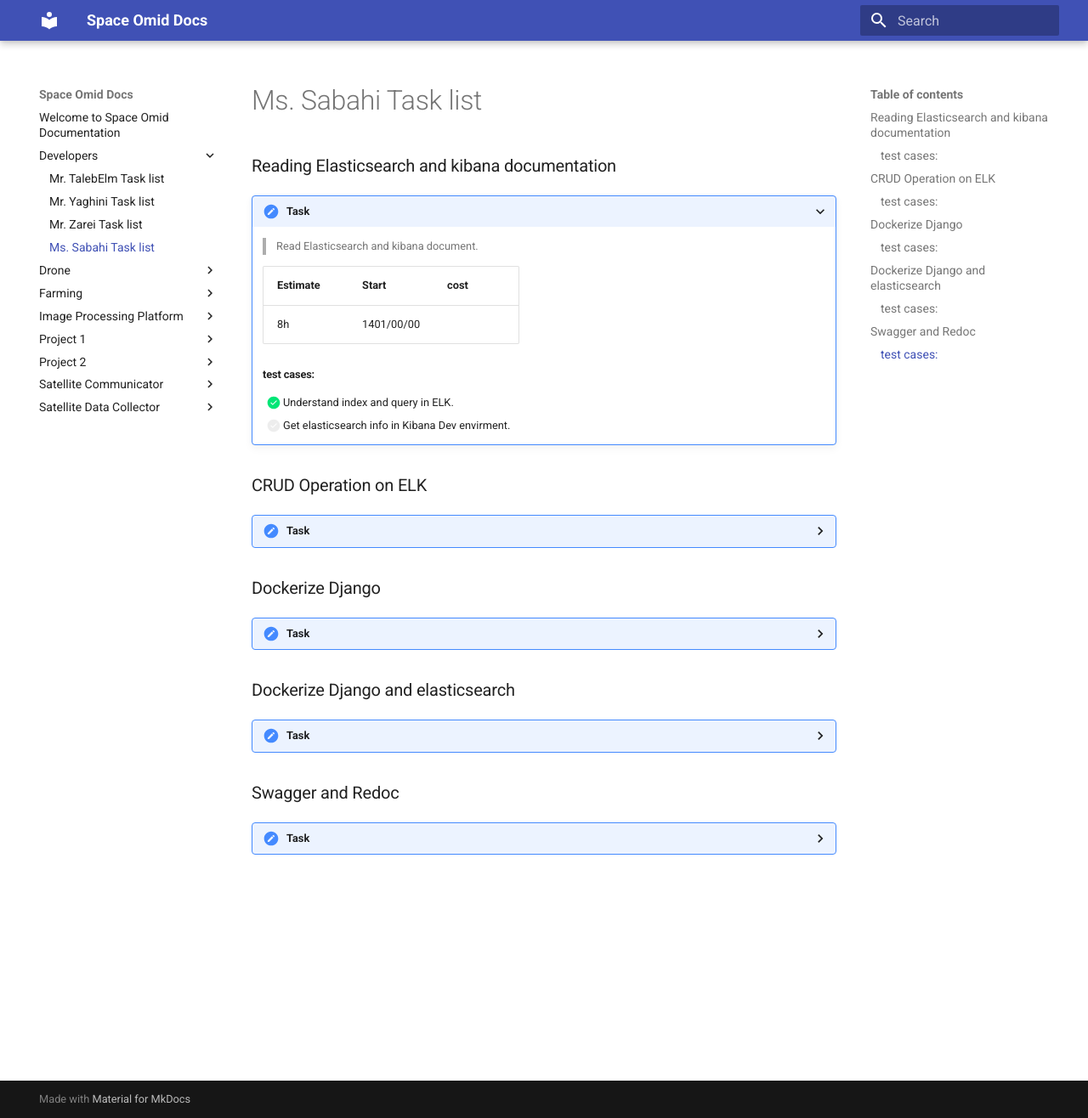
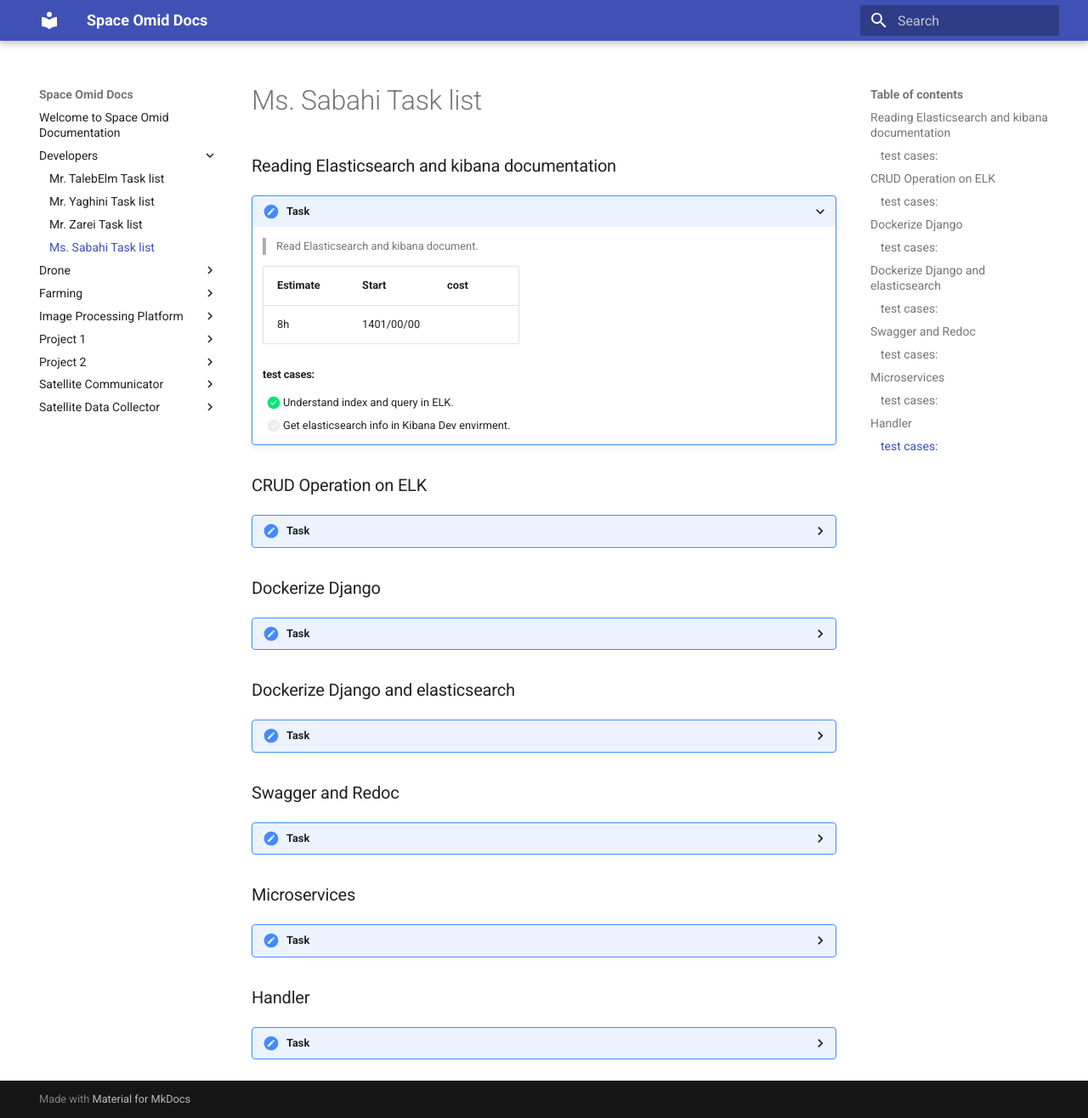
Before and after one commit to spaceomid/Documentation, an MkDocs documentation site: the page built from docs/Developers/MsSabahi.md, in a window 1280 px wide and 1316 px high. Shown: the whole window at 85% size. Built offline with MkDocs 1.6.1 and Material for MkDocs 9.7.7, drawn with Linux system fonts in a browser that asks for light colours.

Commit message:
Update MsSabahi.md

```diff
--- a/docs/Developers/MsSabahi.md
+++ b/docs/Developers/MsSabahi.md
@@ -67,5 +67,32 @@
 
     #### test cases:
 
-    - [ ] show swagger pannel.
-    - [ ] show redoc pannel.
+    - [x] show swagger pannel.
+    - [x] show redoc pannel.
+
+### Microservices
+??? Task
+
+    > Create map and tile manager microservices.
+
+    | Estimate       | Start         | cost          |
+    |----------------|---------------|---------------|
+    |      1w        | 1401/00/00    | ? point       |
+
+    #### test cases:
+
+    - [ ] map service.
+    - [ ] stile manager service.
+
+### Handler
+??? Task
+
+    > Create handler for gee service.
+
+    | Estimate       | Start         | cost          |
+    |----------------|---------------|---------------|
+    |      1w        | 1401/00/00    | ? point       |
+
+    #### test cases:
+
+    - [ ] checking the connection between services.
```
